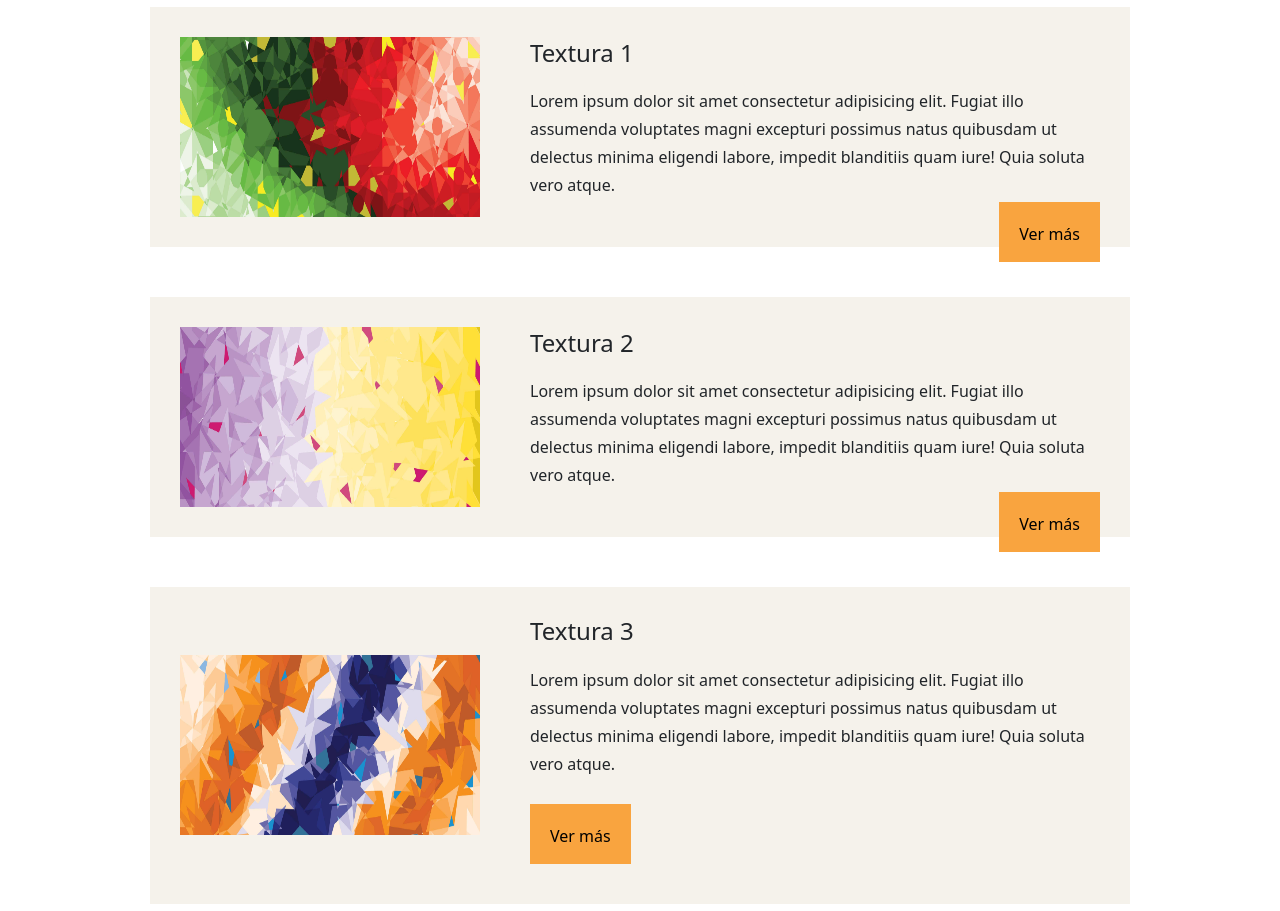
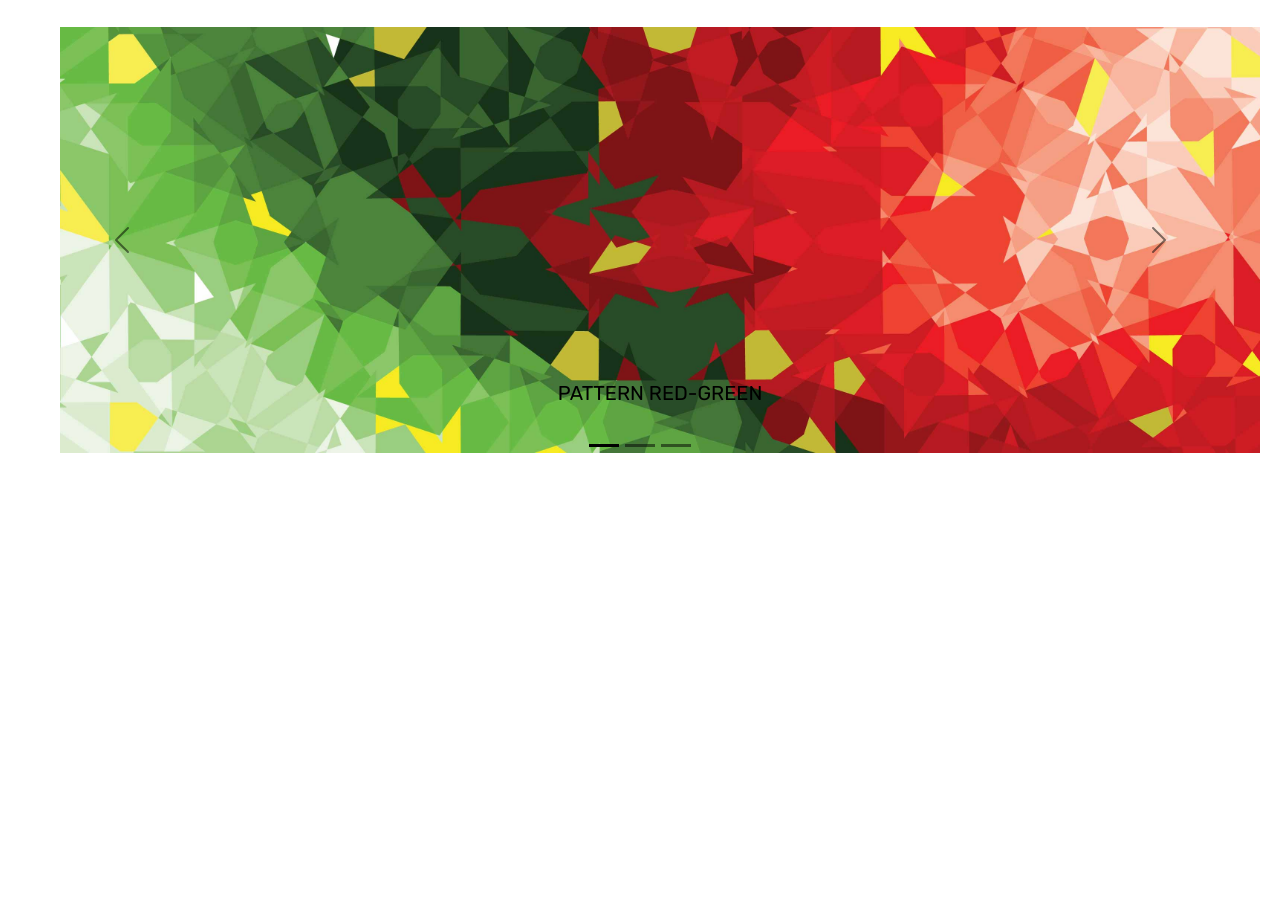
Before and after one commit to SabrinaIdaMartini/ProyectoFinal_SabrinaMartini, a website: page index.html in a window 1280 px wide. Shown: the part 401-1312 px from the top of the page. Drawn offline with nearby package versions, Linux system fonts and the light colour scheme.

Commit message:
mi second commit - updates

```diff
--- a/assets/sass/index.scss
+++ b/assets/sass/index.scss
@@ -20,69 +20,3 @@
 		font-size: 120px;
 	}
 }
-
-* {
-	margin: 10px;
-	padding: 0;
-	box-sizing: border-box;
-}
-
-body {
-	font-family: var(--font-family-title);
-}
-
-a {
-	text-decoration: none;
-}
-
-a:hover {
-	text-decoration: underline;
-}
-
-.contenedor {
-	max-width: 1000px;
-	width: 100%;
-	margin: 0 auto;
-}
-
-.tarjeta {
-	background-color: #f5f2eb;
-	padding: 20px;
-	display: flex;
-	align-items: center;
-	position: relative;
-	margin-bottom: 50px;
-}
-
-// BEM
-
-.tarjeta__img {
-	width: 300px;
-	height: 180px;
-	margin-right: 30px;
-}
-
-.tarjeta__titulo {
-	font-size:1.5rem;
-	margin-bottom: 20px;
-}
-
-.tarjeta__parrafo {
-	line-height: 28px;
-	font-size:1rem;
-}
-
-.boton{
-	height: 60px;
-	padding: 20px;
-	background-color: #F9A43F;
-	color: black;
-	display: inline-block;
-	text-decoration: none;
-}
-
-.boton--derecha {
-	position: absolute;
-	right: 20px;
-	bottom: -25px;
-}
--- a/assets/sass/skills.scss
+++ b/assets/sass/skills.scss
@@ -1,8 +1,3 @@
-/* APLIACIÓN DE VARIABLES EN SASS */
-
-$medium-padding: 20px;
-$small-padding: 10px;
-$extra-small-padding: 5px;
 
 body{
     display: grid;
@@ -10,7 +5,7 @@ body{
     grid-template-areas:
     "header header header"
     "title title title"
-    "socialMedia socialMedia socialMedia"
+    "skills illustration illustration"
     "skills illustration illustration"
     "footer footer footer";
 }
@@ -41,6 +36,7 @@ header {
 .skills {
     grid-area: skills;
     margin-top: 100px;
+    background-color: blue;
     display: contents;
 }
 
@@ -55,19 +51,18 @@ footer>div{
     justify-content: space-between;
 }
 
-/* APLIACIÓN DE VARIABLES EN SASS */
-
-.skills__bars {
-    padding: $medium-padding+$extra-small-padding $medium-padding*1.5;
+.skillsBars {
+    padding: 25px 30px;
     font-family: var(--font-family-text);
+    margin-top: 60px;
 }
 
-.skills__bars .bar {
+.skillsBars .bar {
     margin: 20px 0;
 }
 
 
-.skills__bars .bar .progress-line {
+.skillsBars .bar .progress-line {
     height: 10px;
     width: 100%;
     background: #f5f2eb;
@@ -122,21 +117,19 @@ footer>div{
     animation: animate 1s 1s cubic-bezier(1, 0, 0.5, 1) forwards;
 }
 
-
-// BEM
-
-.skills__containerTitles {
+.skillTitlesContainer {
     display: flex;
     align-items: center;
     justify-content: space-between;
 }
 
-.skills__titles {
+.skillTitles {
     font-weight: bold;
 }
 
 .container {
     margin: 0;
+    margin-top: 100px;
     float: right;
     position: relative;
     display: flex;
--- a/index.html
+++ b/index.html
@@ -5,16 +5,16 @@
 		<link rel="stylesheet" href="https://use.fontawesome.com/releases/v5.4.1/css/all.css">
 		<meta charset="UTF-8">
 		<meta name="viewport" content="width=device-width, initial-scale=1.0">
+		<link href="https://cdn.jsdelivr.net/npm/bootstrap@5.0.1/dist/css/bootstrap.min.css" rel="stylesheet" integrity="sha384-+0n0xVW2eSR5OomGNYDnhzAbDsOXxcvSN1TPprVMTNDbiYZCxYbOOl7+AMvyTG2x" crossorigin="anonymous">
 		<link rel="stylesheet" href="assets/css/variables.css">
 		<link rel="stylesheet" href="assets/css/navbar.css">
 		<link rel="stylesheet" href="assets/css/main.css">
 		<link rel="stylesheet" href="assets/css/index.css">
 		<script src="assets/js/script.js" defer></script>
 		<title>Sabrina Ida Martini</title>
-
-		<link href="https://cdn.jsdelivr.net/npm/bootstrap@5.0.1/dist/css/bootstrap.min.css" rel="stylesheet" integrity="sha384-+0n0xVW2eSR5OomGNYDnhzAbDsOXxcvSN1TPprVMTNDbiYZCxYbOOl7+AMvyTG2x" crossorigin="anonymous">
-
-
+		<meta name="author"  content="Sabrina Ida Martini">
+		<meta name="description" content="Portfolio de Sabrina Martini: Illustraciones, composiciones e identidad de marcas usando Illustrator, Photoshop, InDesign y After Effects.">
+		<meta name="keywords"  content="Adobe Illustrator, phostoshop, indesign, diseñadora, portfolio.">
 	</head>
 	<body>
 
@@ -38,73 +38,63 @@
 			</header>
 
 
-			<div>
 				<h1 class="mainTitle">Hi!<br>
 				I'm Sabrina.</h1>
-			</div>
 
-
-<!-- BLOQUE -->
-			<section class="contenedor">
-				<div class="tarjeta">
-					<img class="tarjeta__img" src="assets/img/pattern01.jpg" alt="">
-					<div>
-						<h3 class="tarjeta__titulo">
-							Textura 1
-						</h3>
-						<p class="tarjeta__parrafo">
-							Lorem ipsum dolor sit amet consectetur adipisicing elit. Fugiat illo assumenda voluptates magni excepturi possimus natus quibusdam ut delectus minima eligendi labore, impedit blanditiis quam iure! Quia soluta vero atque.
-						</p>
-	<!-- BLOQUE -->
-						<a href="#" class="boton boton--derecha">
-							Ver más
-						</a>
+			<section class="carousel">
+			<div id="carouselExampleDark" class="carousel carousel-dark slide" data-bs-ride="carousel">
+				<div class="carousel-indicators">
+				  <button type="button" data-bs-target="#carouselExampleDark" data-bs-slide-to="0" class="active" aria-current="true" aria-label="Slide 1"></button>
+				  <button type="button" data-bs-target="#carouselExampleDark" data-bs-slide-to="1" aria-label="Slide 2"></button>
+				  <button type="button" data-bs-target="#carouselExampleDark" data-bs-slide-to="2" aria-label="Slide 3"></button>
+				</div>
+				<div class="carousel-inner">
+				  <div class="carousel-item active" data-bs-interval="10000">
+					<img src="assets/img/pattern01.jpg" class="d-block w-100" alt="...">
+					<div class="carousel-caption d-none d-md-block">
+					  <h5>PATTERN RED-GREEN</h5>
+					  <!-- <p>Some representative placeholder content for the first slide.</p> -->
 					</div>
+				  </div>
+				  <div class="carousel-item" data-bs-interval="2000">
+					<img src="assets/img/pattern02.jpg" class="d-block w-100" alt="...">
+					<div class="carousel-caption d-none d-md-block">
+					  <h5>PATTERN PURPLE-YELLOW</h5>
+					  <!-- <p>Some representative placeholder content for the second slide.</p> -->
+					</div>
+				  </div>
+				  <div class="carousel-item">
+					<img src="assets/img/pattern03.jpg" class="d-block w-100" alt="...">
+					<div class="carousel-caption d-none d-md-block">
+					  <h5>PATTERN ORANGE-BLUE</h5>
+					  <!-- <p>Some representative placeholder content for the third slide.</p> -->
+					</div>
+				  </div>
+				</div>
+				<button class="carousel-control-prev" type="button" data-bs-target="#carouselExampleDark" data-bs-slide="prev">
+				  <span class="carousel-control-prev-icon" aria-hidden="true"></span>
+				  <span class="visually-hidden">Previous</span>
+				</button>
+				<button class="carousel-control-next" type="button" data-bs-target="#carouselExampleDark" data-bs-slide="next">
+				  <span class="carousel-control-next-icon" aria-hidden="true"></span>
+				  <span class="visually-hidden">Next</span>
+				</button>
+			  </div>
 			</section>
 
+		<footer class="footer">
 
-
-	<!-- BLOQUE -->
-	<section class="contenedor">
-		<div class="tarjeta">
-			<img class="tarjeta__img" src="assets/img/pattern02.jpg" alt="">
-			<div>
-				<h3 class="tarjeta__titulo">
-					Textura 2
-				</h3>
-				<p class="tarjeta__parrafo">
-					Lorem ipsum dolor sit amet consectetur adipisicing elit. Fugiat illo assumenda voluptates magni excepturi possimus natus quibusdam ut delectus minima eligendi labore, impedit blanditiis quam iure! Quia soluta vero atque.
-				</p>
-
-<!-- BLOQUE -->
-				<a href="#" class="boton boton--derecha">
-					Ver más
-				</a>
-			</div>
-	</section>
-
-
-			<section class="contenedor">
-	<!-- BLOQUE -->
-				<div class="tarjeta">
-					<img class="tarjeta__img" src="assets/img/pattern03.jpg" alt="">
-					<div>
-						<h3 class="tarjeta__titulo">
-							Textura 3
-						</h3>
-						<p class="tarjeta__parrafo">
-							Lorem ipsum dolor sit amet consectetur adipisicing elit. Fugiat illo assumenda voluptates magni excepturi possimus natus quibusdam ut delectus minima eligendi labore, impedit blanditiis quam iure! Quia soluta vero atque.
-						</p>
-
-	<!-- BLOQUE -->
-						<a href="#" class="boton">
-							Ver más
-						</a>
-					</div>
-			</section>
-
-
-		<footer class="footer">
+		 	<div class="socialMedia">
+		      <a class="btn" href="#">
+		        <i class="fab fa-instagram"></i>
+		      </a>
+		      <a class="btn" href="https://www.linkedin.com/in/sabrina-ida-martini/" target="_blank">
+		        <i class="fab fa-linkedin-in"></i>
+		      </a>
+		      <a class="btn" href="https://www.behance.net/sabrinamartini1" target="_blank">
+		       	<i class="fab fa-behance"></i>
+		      </a>
+		    </div>
 
 		</footer>
 
--- a/package.json
+++ b/package.json
@@ -5,9 +5,7 @@
   "main": "index.js",
   "scripts": {
     "build": "node-sass assets/sass/ -o assets/css/",
-    "watcher": "node-sass -w assets/sass/ -o assets/css/",
-    "build-css": "node-sass --include-path scss assets/sass/ -o assets/css/",
-    "watch-css": "nodemon -e scss -x \"npm run build-css\""
+    "watcher": "node-sass -w assets/sass/ -o assets/css/"
   },
   "author": "",
   "license": "ISC",
```
Also changed, not shown: about.html (+15 -12 lines), assets/sass/main.scss (+17 -17 lines), assets/sass/navbar.scss (+7 -8 lines), contact.html (+17 -13 lines), skills.html (+28 -24 lines), work.html (+16 -14 lines).
